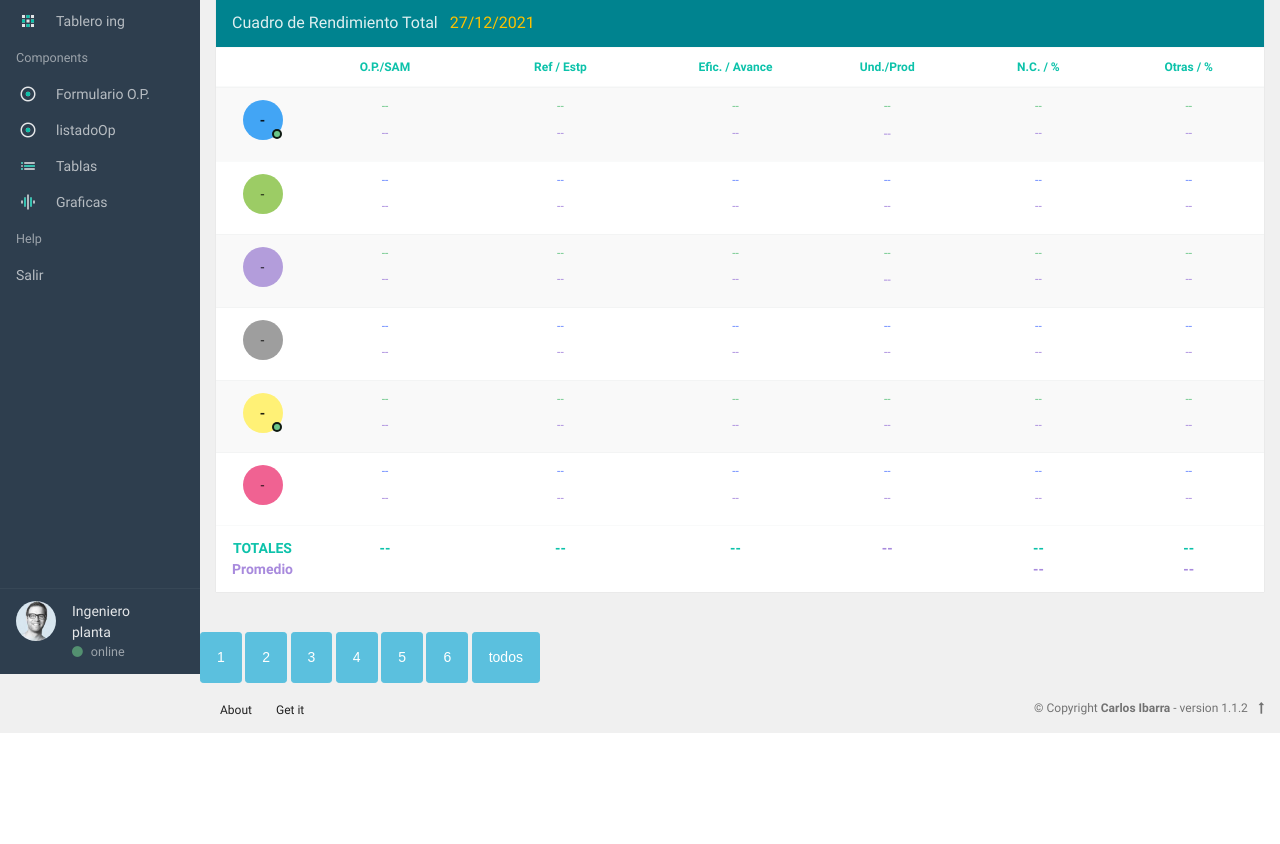
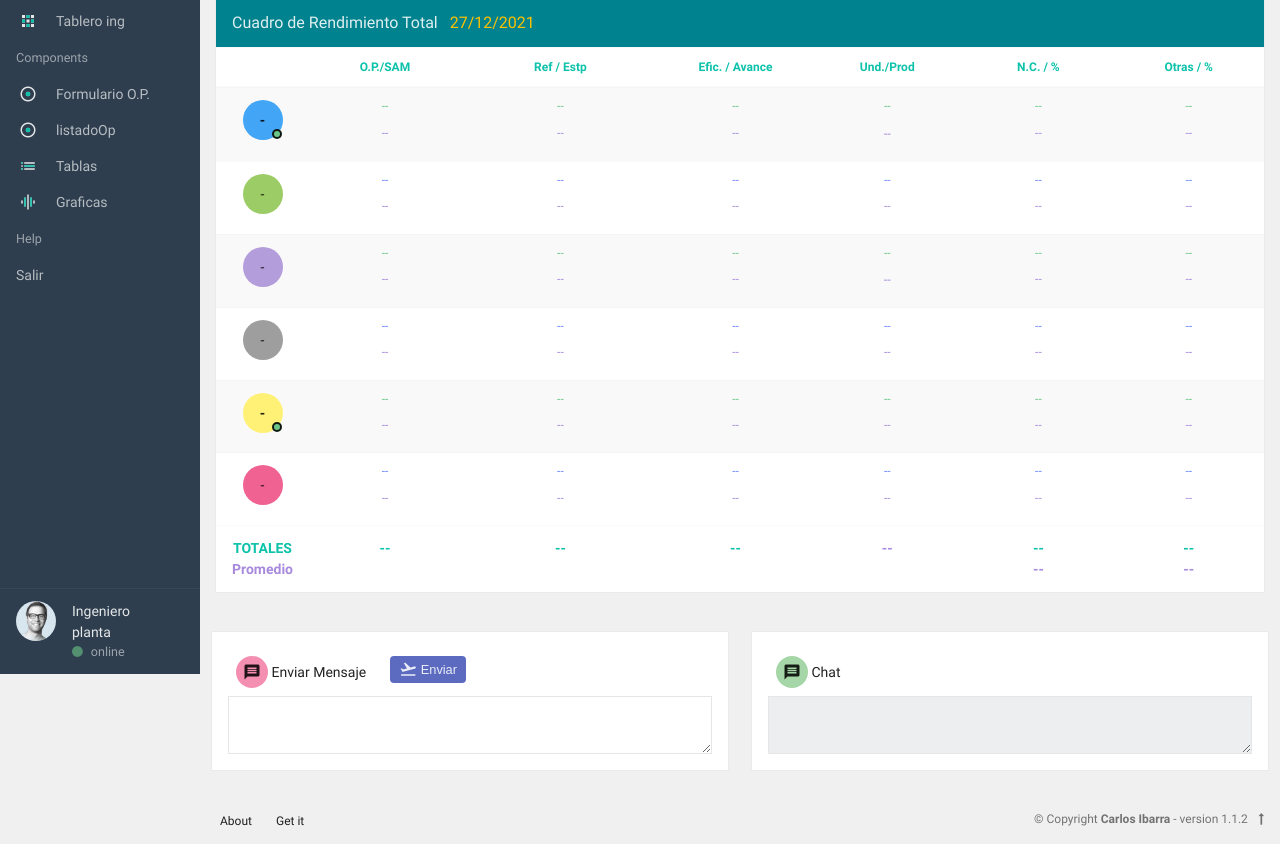
Before and after one commit to CarlosIbarraC/confeccion-main, a PHP site: page /dashboarding.php in a window 1280 px wide. Shown: the part 126-970 px from the top of the page. Before the commit the page ends 859 px from the top, so only its background shows below. Run offline with PHP 8.4, Linux system fonts and the light colour scheme; the visitor is signed in with stand-in values (Sample User, id 1); data comes from the database, SQL or seed files in the repository; data that the repository does not hold is empty.

Commit message:
btn chat sin function

```diff
--- a/html/dashboarding.php
+++ b/html/dashboarding.php
@@ -360,30 +360,40 @@ if((!isset($usuario))&&(!isset($supervisor))){
       </div>
     </div>
 
-    <div><button class="btn btn-sm btn-info p-a" id="btn1" onClick="selectChat(this)">
-        1
-      </button>
-      <button class="btn btn-sm btn-info p-a" id="btn2" onClick="selectChat(this)">2
+    <div id="btnChat">
+    </div>
+    <div class="row col-12 mx-0 p-0 h-100"style="heigth:500px">
+      <div class="col-6 h-100" >
+        <div class="box p-a h-100" >
+          <div class="pull-left m-r p-2">
+            <span class="w-32 rounded pink-200">
+              <i class="material-icons">&#xe0c9;</i>
+            </span><span class="input-group-text"> Enviar Mensaje </span>
+          </div>
+          <div class=" m-r p-2">
+            <button class="btn btn-xs indigo-400" type="button" id="enviarChat">
+              <i class="material-icons">&#xe905;</i> Enviar
+            </button>
+          </div>
+          <textarea class="form-control" aria-label="With textarea" row="4" cols="50"
+            id="chat"></textarea>
+        </div>
+      </div>
+      <div class="col-6 ">
+        <div class="box p-a">
+          <div class="pull-left m-r p-2">
+            <span class="w-32 rounded green-200">
+              <i class="material-icons">&#xe0c9;</i>
+            </span><span class="input-group-text"> Chat</span>
+          </div>
+          <div class="input-group">
 
-      </button>
-      <button class="btn btn-sm btn-info p-a" id="btn3" onClick="selectChat(this)">3
-
-      </button>
-      <button class="btn btn-sm btn-info p-a" id="btn4" onClick="selectChat(this)">4
-
-      </button>
-      <button class="btn btn-sm btn-info p-a" id="btn5" onClick="selectChat(this)">5
-
-      </button>
-      <button class="btn btn-sm btn-info p-a" id="btn6" onClick="selectChat(this)">6
-
-      </button>
-      <button class="btn btn-sm btn-info p-a" id="todos" onClick="selectChat(this)">todos
-
-      </button>
-
+            <textarea class="form-control" aria-label="With textarea" row="4" cols="50"
+              id="chatTablero<?php echo $n; ?>" readonly></textarea>
+          </div>
+        </div>
+      </div>
     </div>
-
 
   </div>
   <!-- build:js scripts/app.html.js -->
@@ -418,30 +428,27 @@ if((!isset($usuario))&&(!isset($supervisor))){
   <!-- endbuild -->
 
   <script>
-
     $(document).ready(function () {
       setTimeout(llenarCuadroPrincipal(), 500);
       fechaHoy();
 
     });
 
-    var list="";
-    function selectChat(dato) {
-      if((dato).id=="todos"){
-        console.log((dato).id);
-        listok="#btn1,#btn2,#btn3,#btn4,#btn5,#btn6";
-        console.log(listok);
-        $(listok).css("background","blue")
-      }else{
-    console.log((dato).id);
-     list=list+"#"+(dato).id+",";
-     listok = list.substring(0, list.length - 1);
-      console.log(listok);
-      $(listok).css("background","red")
+    function botonChat(params) {
+      var nboton = params;
+      var boton = $('<button/>', {
+        'type': 'button',
+        'class': 'editar edit-modal btn btn-info m-a',
+        'id': nboton,
+        'onclick':'mensajes(par)',
+        'html': '<span class="fa fa-edit"></span><span class="hidden-xs"></span>',
 
-      }
+      });
+      $('#btnChat').append(boton.prop('outerHTML'));
+      $("#" + nboton).html(nboton);
+      //$("#BotonesChat").prop("id",nboton);
 
-
+      console.log(boton);
     }
 
     function recargar() {
@@ -454,10 +461,13 @@ if((!isset($usuario))&&(!isset($supervisor))){
       //var fechaDia=fecha.toISOString().slice(0, 10);
       $('#fechaC').text(fecha.getDate() + '/' + (fecha.getMonth() + 1) + '/' + (fecha.getFullYear()));
     }
-  </script>
+
+     </script>
 
 
   <script>
+    console.log($("#opnum0").text()) ;
+
     function cerrarLogin() {
 
       estado = "<?php echo $usuario?> ";
@@ -536,7 +546,7 @@ if((!isset($usuario))&&(!isset($supervisor))){
               $("#TANc").text(TotalNc);
               $("#TAcOtras").text(AcuOtras);
               $("#TPAcOtras").text(PorOtras + " %");
-
+              botonChat(data[index].op_num);
             }
 
 
@@ -548,5 +558,45 @@ if((!isset($usuario))&&(!isset($supervisor))){
       });
 
     }
+
+
+   console.log( $("#btnChat button:nth-child(2)").text());
+
+    /* $("#btnchat").click(function chateo (e) {
+          e.preventDefault();
+          var numeroOp = $("#tablero<?php echo $n; ?>-OP").text();
+          var usuario="ing";
+          var hora= new Date();
+          hora=hora.getHours()+":"+hora.getMinutes();
+          var mensaje=$("#chat<?php echo $n; ?>").val();
+          console.log(numeroOp,usuario,hora,mensaje);
+           $.ajax({
+              method: "POST",
+              url: "chatDatos.php",
+              data: {
+                numeroOp: numeroOp,
+                usuario: usuario,
+                hora: hora,
+                mensaje:mensaje
+              }
+            })
+            .done(function (msg) {
+
+              for (var i = 0; i < msg.length; i++) {
+            console.log(msg[i].numeroOpChat + ' ' + msg[i].mensajeChat);
+
+
+             contar.push([msg[i].horaChat +" -- "+ msg[i].mensajeChat]+"\n");
+
+             $('#chatTablero'+<?php echo $n; ?>).html(contar);
+             $('#chatTablero'+<?php echo $n; ?>).css({"color":"#F999EC"});
+             $("#chat<?php echo $n; ?>").val(" ");
+             var altura = $("#chatTablero"+<?php echo $n; ?>).prop("scrollHeight");
+             $("#chatTablero"+<?php echo $n; ?>).scrollTop(altura);
+              }
+
+            });
+
+                }) */
   </script>
 </body>
```
